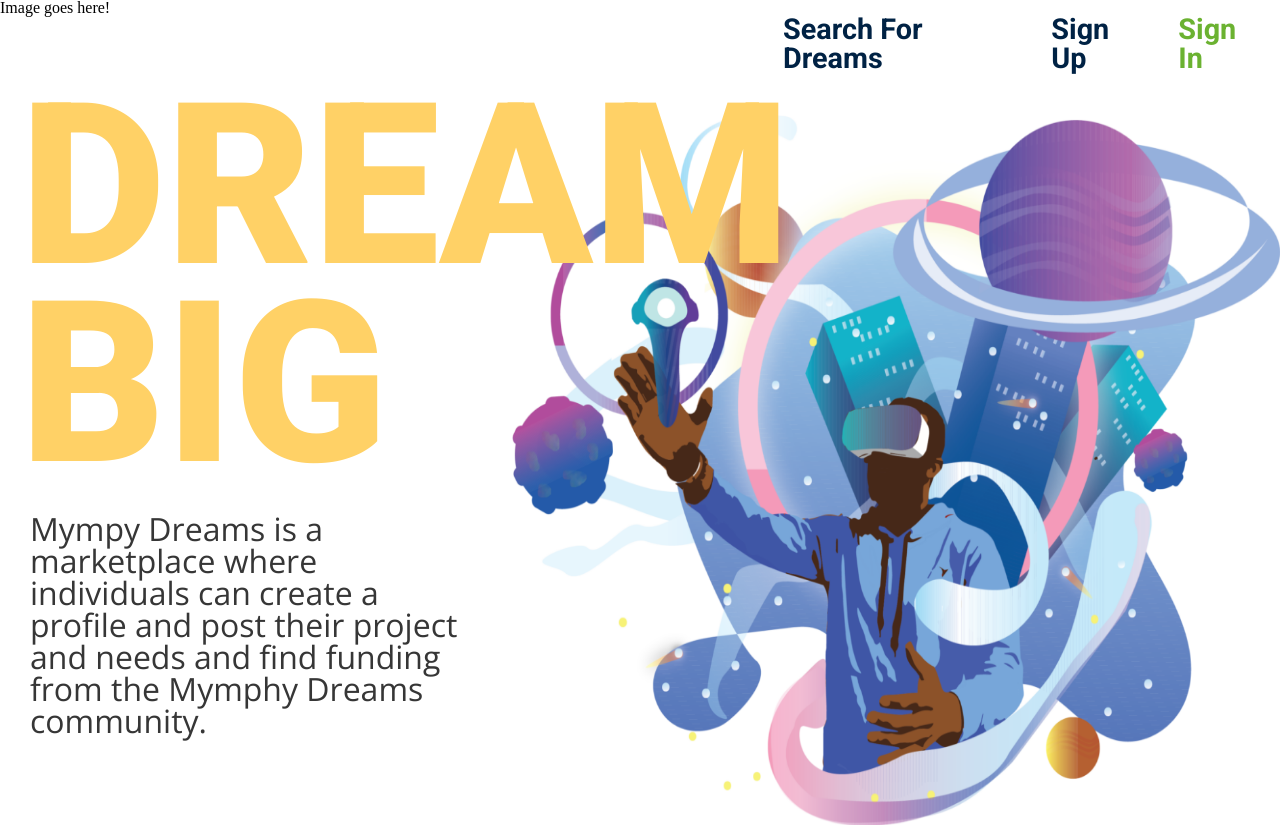
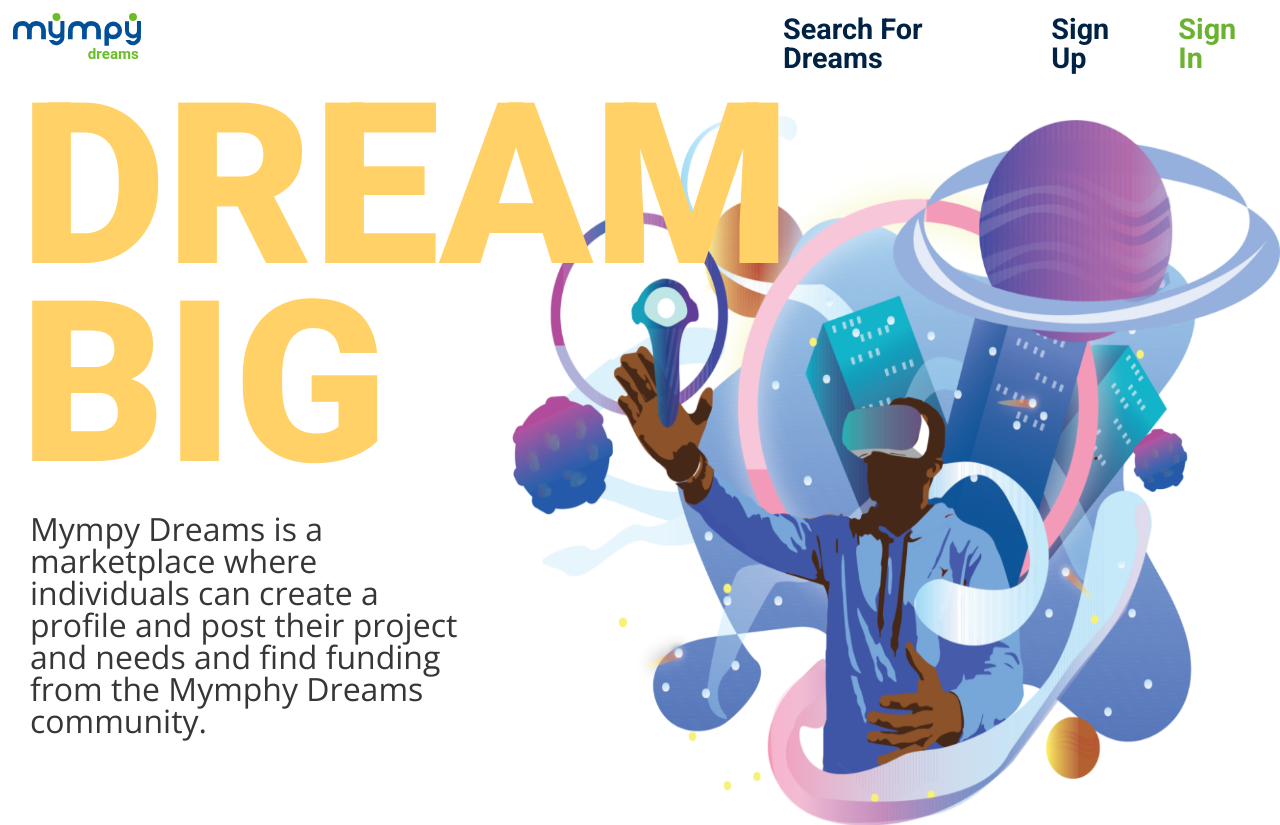
Before and after one commit to mympy-dreamers/Frontend, a React (Create React App) app in the folder mympy-app/: page / in a window 1280 px wide. Shown: the top 825 px of the page. Built offline with nearby package versions, Linux system fonts and the light colour scheme; no server answers.

Commit message:
added logo to navbar

```diff
--- a/mympy-app/src/scss/general/_reset.scss
+++ b/mympy-app/src/scss/general/_reset.scss
@@ -31,6 +31,7 @@ footer, header, hgroup, menu, nav, section {
 body {
 	line-height: 1;
 	margin: 0 auto;
+	font-size: 62.5%;
 }
 ol, ul {
 	list-style: none;
--- a/mympy-app/src/scss/general/_variables.scss
+++ b/mympy-app/src/scss/general/_variables.scss
@@ -12,6 +12,7 @@ $endeavour: #004F99;
 $cerulean: #01BAEF;
 $amaranth: #F03A47;
 $codGray: #1A1818;
+$cornflowerBlue : #57A1E6;
 
 // Fonts
 
@@ -32,6 +33,7 @@ $desc-body-color: $codGray; // middle page body font color
 $large-font-color: $endeavour; // large font in middle and bottom of page color
 $dreamer-btn-color: $cerulean; // dreamer button color
 $support-btn-color: $amaranth; //supporter button color
+$login-btn-color: $cornflowerBlue; // login page next button color
 
 
     // below values are for fonts
--- a/mympy-app/src/view/navbar/NavBar.js
+++ b/mympy-app/src/view/navbar/NavBar.js
@@ -1,12 +1,16 @@
 import React from 'react';
 import { Link } from 'react-router-dom';
+
+import logo from '../../img/logo.svg';
 
 
 const NavBar = () => {
     return (
         <div className="main">
             <div className="left">
-                <h1>Image goes here!</h1>
+                <Link to="/">
+                    <img src={logo} alt="Company Logo" />
+                </Link>
             </div>
             <div className="right">
                 <ul className="list">
@@ -20,7 +24,7 @@ const NavBar = () => {
                         <a href="#">Sign Up</a>
                     </li>
                     <li className="item sign-in">
-                        <a href="#">Sign In</a>
+                        <Link to="/login">Sign In</Link>
                     </li>
                 </ul>
             </div>
--- a/mympy-app/src/view/navbar/navbar.scss
+++ b/mympy-app/src/view/navbar/navbar.scss
@@ -7,7 +7,11 @@
 
     .left{
 
-
+        img {
+            margin: 10%;
+            width: 100%;
+            height: 50px;
+        }
     }
 
     .right{
```
Also changed, not shown: mympy-app/src/img/logo.svg (added).
